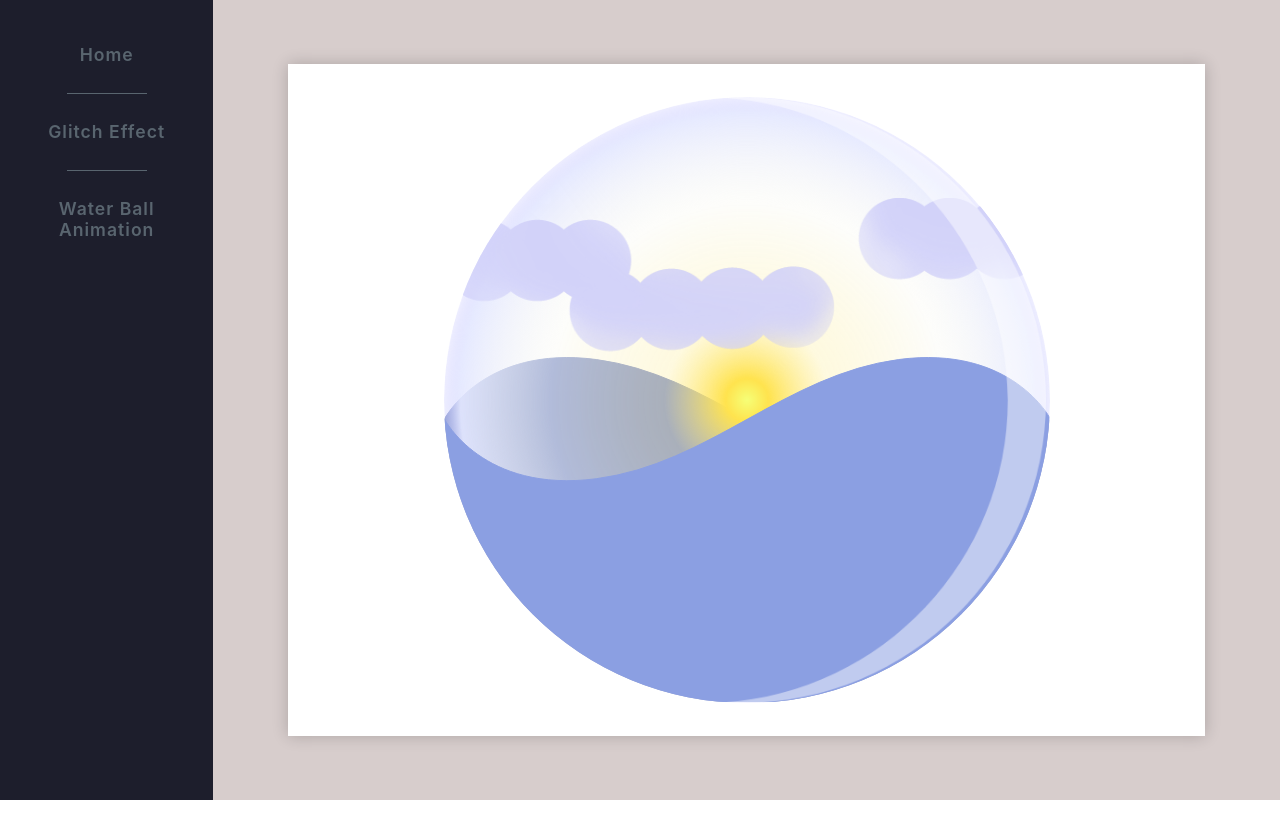
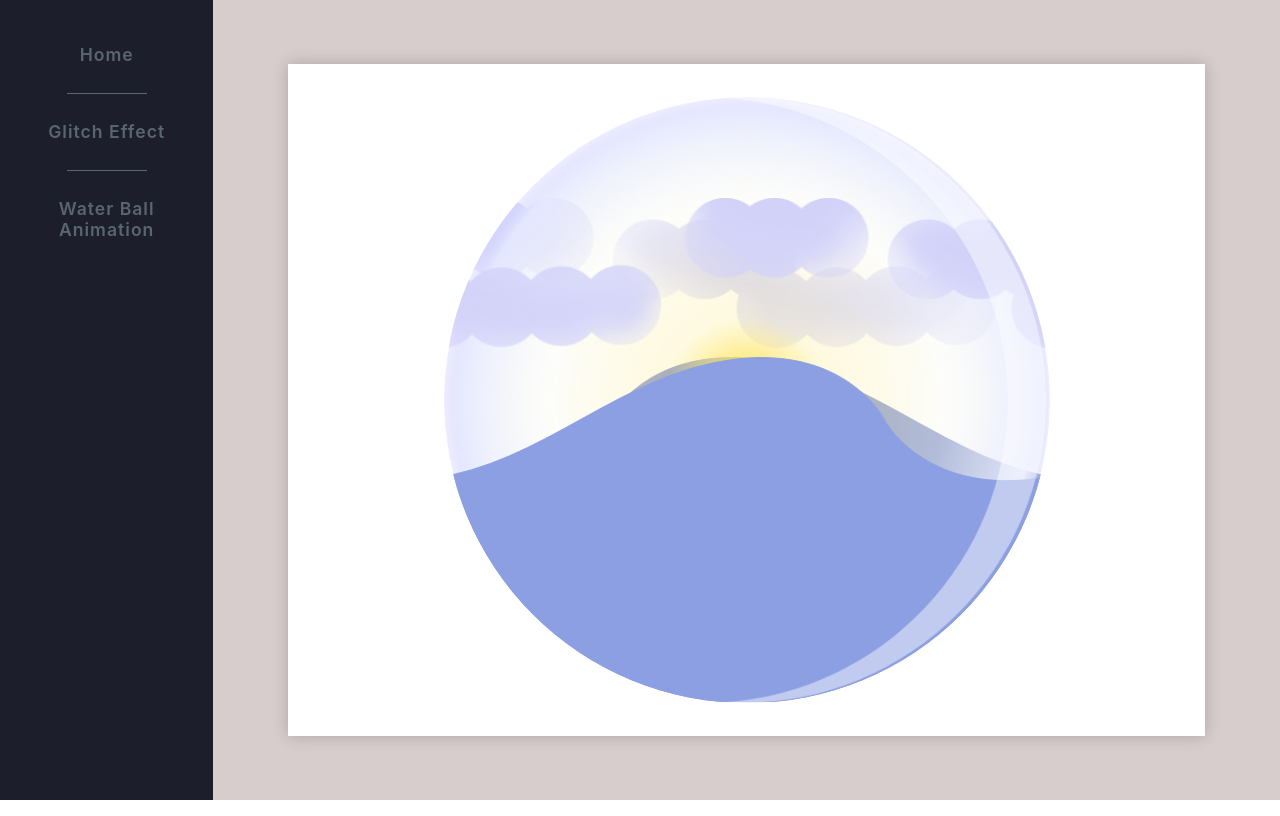
Before and after one commit to avemike/css-fun, a React (Create React App) app: page /Water_ball in a window 1280 px wide. Built offline with nearby package versions, Linux system fonts and the light colour scheme.

Commit message:
waterball animations

```diff
--- /dev/null
+++ b/src/views/waterBall/animations.scss
@@ -0,0 +1,9 @@
+@keyframes moveForward {
+  0% {
+    left: 0%;
+  }
+
+  100% {
+    left: -100%;
+  }
+}
--- a/src/views/waterBall/waterBall.scss
+++ b/src/views/waterBall/waterBall.scss
@@ -1,5 +1,8 @@
+@import 'animations.scss';
+
 $water-width: 606px;
-$water-height: 606px;
+$water-height: $water-width;
+$water-duration: 2.2s;
 
 .water-ball {
   width: $water-width;
@@ -8,6 +11,13 @@ $water-height: 606px;
   position: relative;
   border-radius: 50%;
   overflow: hidden;
+
+  .clouds, .water {
+    img {
+      width: 2 * $water-width;
+    }
+  }
+
   .shine {
     position: absolute;
     top: 0;
@@ -21,6 +31,16 @@ $water-height: 606px;
     position: absolute;
     bottom: 0;
     left: 0;
+    &.water-back {
+      left: -100%;
+      // animation: glitch-anim-flash 0.5s steps(1,end) 1.2s infinite;
+      // animation: .5s linear 1s infinite alternate slidein;
+      animation: $water-duration linear 0s infinite reverse moveForward;
+
+    }
+    &.water-front {
+      animation: $water-duration linear 0s infinite normal moveForward;
+    }
     img {
       position: absolute;
       bottom: 0;
@@ -40,13 +60,13 @@ $water-height: 606px;
     position: absolute;
     top: $water-height/6;
     left: 0;
-  }
-  .water-front {
-    width: max-content;
-    height: max-content;
-  }
-  .water-back {
-    width: max-content;
-    height: max-content;
+    &.clouds-back {
+      left: -100%;
+
+      animation: $water-duration linear 0s infinite reverse moveForward;
+    }
+    &.clouds-front {
+      animation: $water-duration linear 0s infinite normal moveForward;
+    }
   }
 }
```
